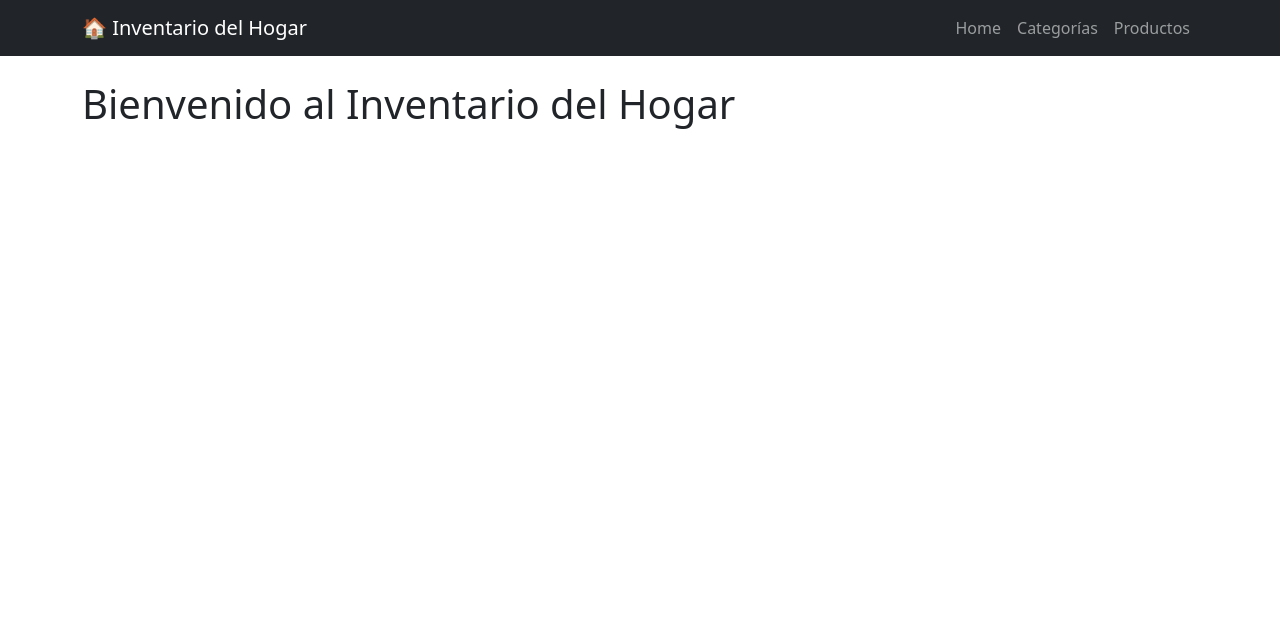
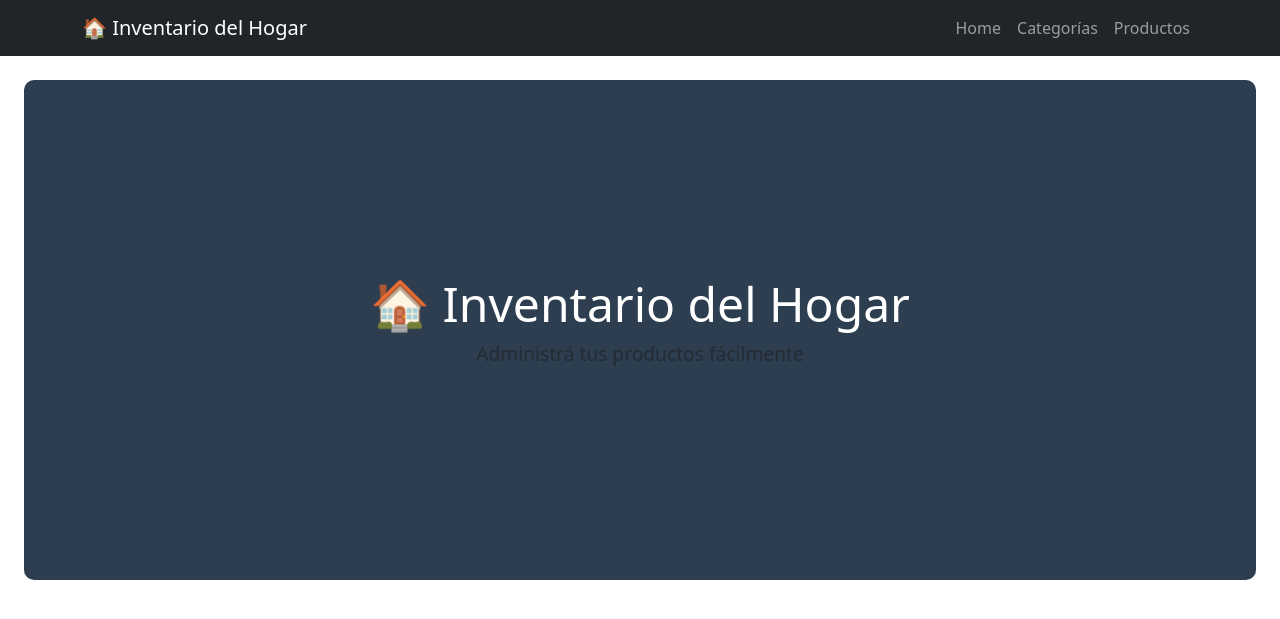
Before and after one commit to dragomatias91/inventario_hogar, a Django app: template src/core/templates/core/home.html in a window 1280 px wide. Shown: the top 619 px of the page. Run offline with Django 5.2, Linux system fonts and the light colour scheme; the template is opened without the code that fills it, so the values that code supplies are empty.

Commit message:
mejoras visulaes core

```diff
--- a/src/core/templates/core/base.html
+++ b/src/core/templates/core/base.html
@@ -19,9 +19,9 @@
         </div>
     </nav>
 
-    <div class="container mt-4">
-        {% block content %}
-        {% endblock %}
+    <div class="container-fluid mt-4 px-4">
+    {% block content %}
+    {% endblock %}
     </div>
 
     <script src="https://cdn.jsdelivr.net/npm/bootstrap@5.3.0/dist/js/bootstrap.bundle.min.js"></script>
--- a/src/core/templates/core/home.html
+++ b/src/core/templates/core/home.html
@@ -1,5 +1,19 @@
 {% extends 'core/base.html' %}
 
 {% block content %}
-    <h1>Bienvenido al Inventario del Hogar</h1>
+
+<div style="
+    background-color: #2c3e50;
+    height: 500px;
+    border-radius: 10px;
+    display: flex;
+    align-items: center;
+    justify-content: center;
+">
+    <div class="text-center text-white">
+        <h1 style="font-size: 3rem;">🏠 Inventario del Hogar</h1>
+        <p style="font-size: 1.2rem;" class="text-muted">Administrá tus productos fácilmente</p>
+    </div>
+</div>
+
 {% endblock %}
```
